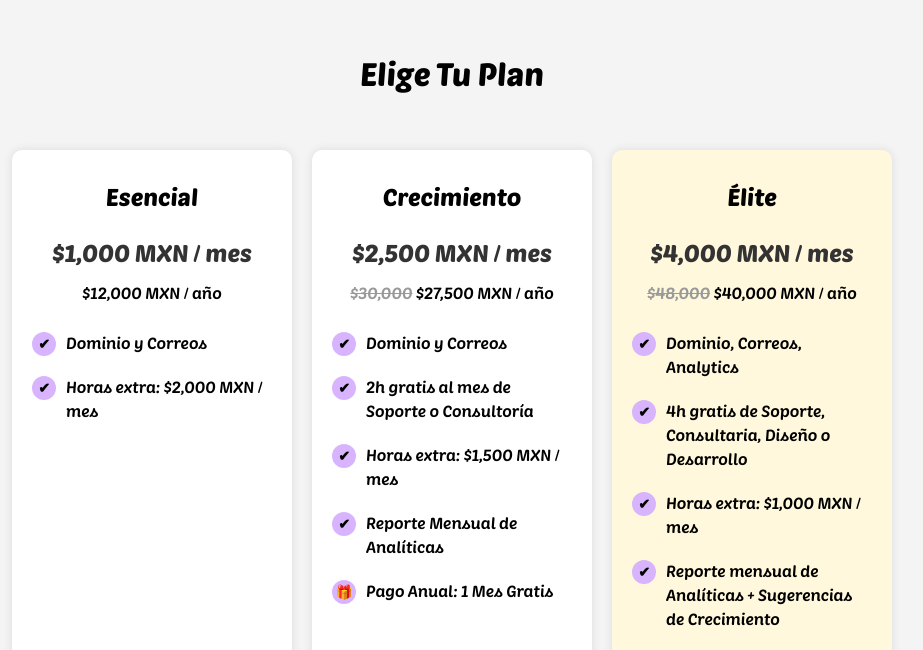
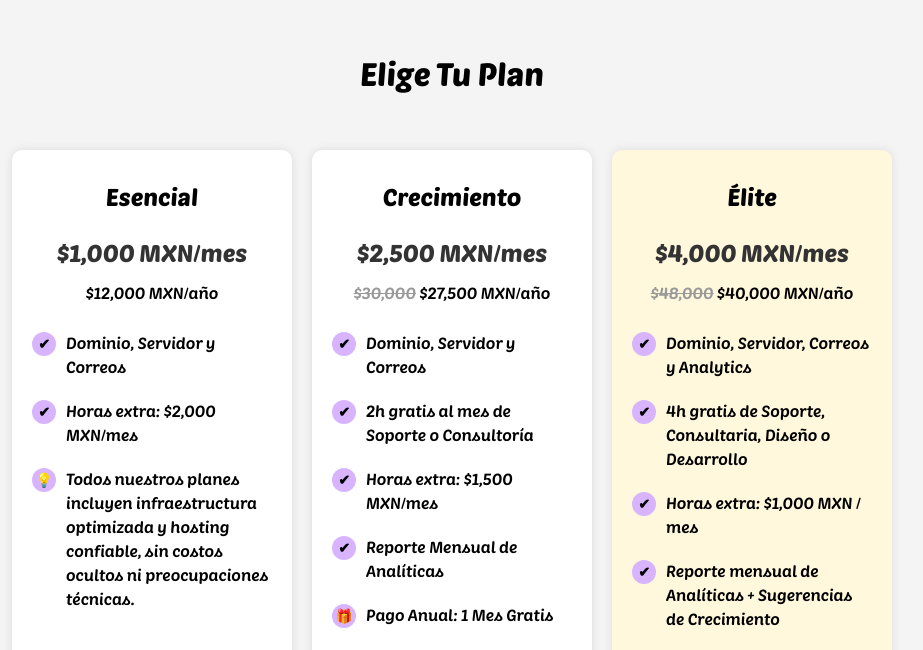
Before and after one commit to BennyRaccoon/buncult-website, a Next.js app: page /oferta-web in a window 1280 px wide. Shown: the part 148-798 px from the top of the page, without its empty margins (188-1111 px from the left). Built offline with nearby package versions, Linux system fonts and the light colour scheme.

Commit message:
Update page.js

```diff
--- a/app/oferta-web/page.js
+++ b/app/oferta-web/page.js
@@ -8,22 +8,23 @@ export default function Page() {
       <div className="container">
         <div className="plan">
           <h2>Esencial</h2>
-          <div className="price">$1,000 MXN / mes</div>
-          <div className="priceYear">$12,000 MXN / año</div>
+          <div className="price">$1,000 MXN/mes</div>
+          <div className="priceYear">$12,000 MXN/año</div>
           <ul className="features">
-            <li><span className="icon">✔</span> Dominio y Correos</li>
-            <li><span className="icon">✔</span> Horas extra: $2,000 MXN / mes</li>
+            <li><span className="icon">✔</span> Dominio, Servidor y Correos</li>
+            <li><span className="icon">✔</span> Horas extra: $2,000 MXN/mes</li>
+            <li><span className="icon">💡</span> Todos nuestros planes incluyen infraestructura optimizada y hosting confiable, sin costos ocultos ni preocupaciones técnicas.</li>
           </ul>
         </div>
 
         <div className="plan">
           <h2>Crecimiento</h2>
-          <div className="price">$2,500 MXN / mes</div>
-          <div className="priceYear"><del>$30,000</del> $27,500 MXN / año</div>
+          <div className="price">$2,500 MXN/mes</div>
+          <div className="priceYear"><del>$30,000</del> $27,500 MXN/año</div>
           <ul className="features">
-            <li><span className="icon">✔</span> Dominio y Correos</li>
+            <li><span className="icon">✔</span> Dominio, Servidor y Correos</li>
             <li><span className="icon">✔</span> 2h gratis al mes de Soporte o Consultoría</li>
-            <li><span className="icon">✔</span> Horas extra: $1,500 MXN / mes</li>
+            <li><span className="icon">✔</span> Horas extra: $1,500 MXN/mes</li>
             <li><span className="icon">✔</span> Reporte Mensual de Analíticas</li>
             <li><span className="icon">🎁</span> Pago Anual: 1 Mes Gratis</li>
           </ul>
@@ -31,10 +32,10 @@ export default function Page() {
 
         <div className="plan elite">
           <h2>Élite</h2>
-          <div className="price">$4,000 MXN / mes</div>
-          <div className="priceYear"><del>$48,000</del> $40,000 MXN / año</div>
+          <div className="price">$4,000 MXN/mes</div>
+          <div className="priceYear"><del>$48,000</del> $40,000 MXN/año</div>
           <ul className="features">
-            <li><span className="icon">✔</span> Dominio, Correos, Analytics</li>
+            <li><span className="icon">✔</span> Dominio, Servidor, Correos y Analytics</li>
             <li><span className="icon">✔</span> 4h gratis de Soporte, Consultaria, Diseño o Desarrollo</li>
             <li><span className="icon">✔</span> Horas extra: $1,000 MXN / mes</li>
             <li><span className="icon">✔</span> Reporte mensual de Analíticas + Sugerencias de Crecimiento</li>
```
